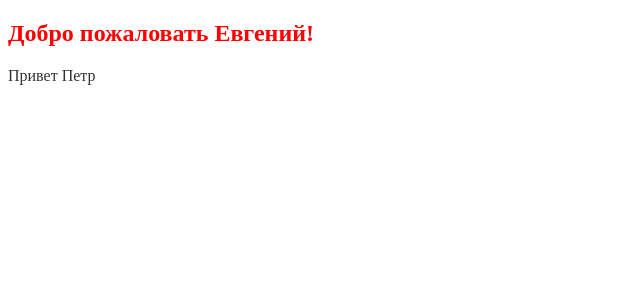
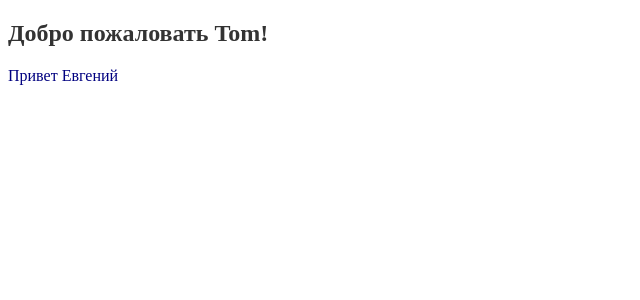
Before and after one commit to VSMinenko/metanit, an Angular app: page / in a window 1280 px wide. Shown: the top 300 px of the page, without its empty margins (0-640 px from the left). Built offline with nearby package versions, Linux system fonts and the light colour scheme.

Commit message:
test <ng-content>

```diff
--- a/src/app/app.component.html
+++ b/src/app/app.component.html
@@ -1,2 +1,3 @@
-<app-child></app-child>
-<p>Привет {{ name }}</p>
+<app-child
+  ><h2>Добро пожаловать {{ name }}!</h2></app-child
+>
--- a/src/app/app.component.ts
+++ b/src/app/app.component.ts
@@ -7,5 +7,5 @@ import { Component } from '@angular/core';
 })
 export class AppComponent {
   title = 'metanit';
-  name = 'Петр';
+  name = 'Tom';
 }
--- a/src/app/components/child/child.component.css
+++ b/src/app/components/child/child.component.css
@@ -1,4 +1,4 @@
 h2,
 p {
-  color: red;
+  color: navy;
 }
--- a/src/app/components/child/child.component.html
+++ b/src/app/components/child/child.component.html
@@ -1 +1,2 @@
-<h2>Добро пожаловать {{ name }}!</h2>
+<ng-content></ng-content>
+<p>Привет {{ name }}</p>
```
